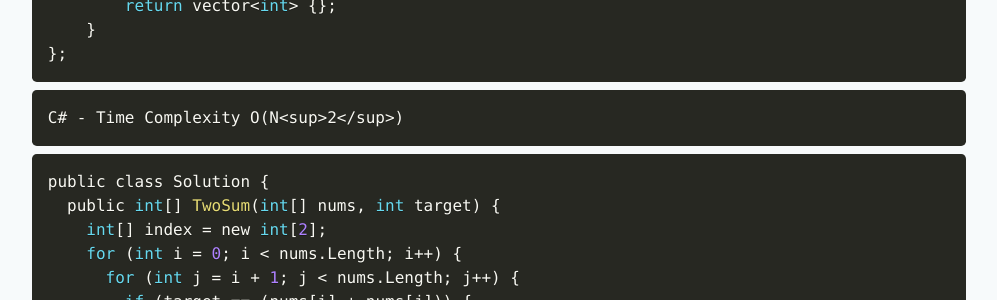
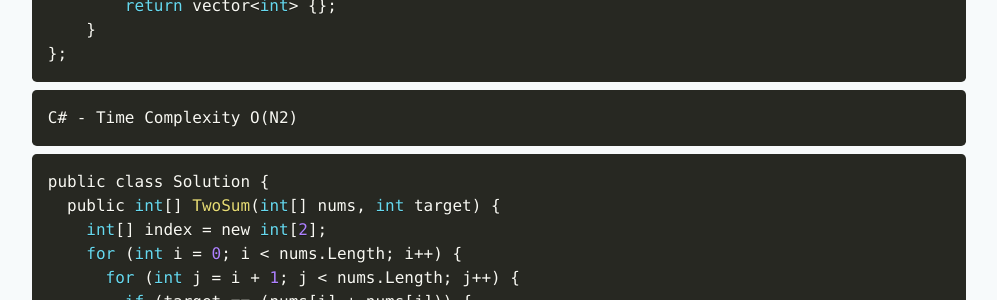
Before and after one commit to saravanaram/saravanaram.github.io, a Jekyll site: the page built from _posts/2021-04-26-twosum.md, in a window 1280 px wide and 900 px high, scrolled down 1587 px. Shown: the part 206-506 px from the top of the window, without its empty margins (141-1138 px from the left). Built offline with Jekyll 4.4.1, drawn with Linux system fonts in a browser that asks for light colours.

Commit message:
Update 2021-04-26-twosum.md

````diff
--- a/_posts/2021-04-26-twosum.md
+++ b/_posts/2021-04-26-twosum.md
@@ -78,7 +78,7 @@ public:
 };
 ```
 ```
-C# - Time Complexity O(N<sup>2</sup>)
+C# - Time Complexity O(N2)
 ```
 ```c#
 public class Solution {
````
